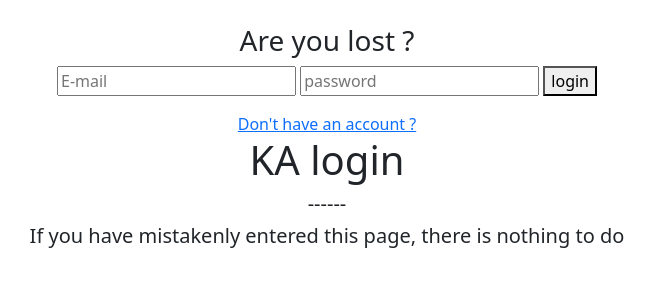
After one commit to offgrid88/ka-blog, a Flask app: page /login in a window 1280 px wide. The commit adds this page. Shown: the top 300 px of the page, without its empty margins (313-968 px from the left). Run offline with Flask 2, Linux system fonts and the light colour scheme; parts of the project's set-up code (start-up, migrations or seed data) failed here and were passed over; some libraries are stand-ins or nearby versions.

Commit message:
added-register added-login added-auth-logic

```diff
--- a/services/web/app/routes.py
+++ b/services/web/app/routes.py
@@ -125,6 +125,46 @@ def getpass():
         password_to_mail()
         return 'email sent'
 
+
+@app.route("/register", methods=["GET","POST"])
+def register():
+    if request.method == "POST":
+        allUsers = mydb.users.find({})
+        userMails = [user["email"].lower() for user in allUsers]
+        data = request.form
+        email = data["email"]
+        username = data["user"]
+        psw = data["password"]
+        verif = data["verif_pass"]
+        json = {"email": email, "username": username, "password": psw}
+        if psw != verif:
+            error = "Password Mismatch !"
+            return render_template('register.html', data=error)
+        elif email.lower() in userMails:
+            error = "Email address already exists !"
+            return render_template('register.html', data=error)
+        else:
+            inserted_id = mydb.users.insert_one(json).inserted_id
+            if inserted_id:
+                return render_template('login.html', data=["green","Successfully Added, Please Log In"])
+    else:
+        return render_template('register.html')
+
+@app.route("/login", methods=["GET","POST"])
+def login():
+    if request.method == "POST":
+        data = request.form
+        email = data["email"]
+        psw = data["password"]
+        allUsers = mydb.users.find({})
+        for user in allUsers:
+            if (user["email"] == email) and (user["password"] == psw):
+                return render_template("add_article.html")
+        return render_template('login.html', data=["red","Wrong Credentials !"])
+
+    else:
+        return render_template('login.html', data = ["",""])
+
 @app.route('/books' ,methods=['GET', 'POST'])
 def books():
     if request.method == "POST":
--- a/services/web/app/templates/header.html
+++ b/services/web/app/templates/header.html
@@ -67,7 +67,7 @@
                     <li><a href="books" title="">Books</a></li>
                     <li><a href="about" title="">About</a></li>
 
-                    <li><a href="add_article" title="">Add</a></li>
+                    <li><a href="login" title="">Add</a></li>
 
 
                 </ul> <!-- end header__nav -->
--- /dev/null
+++ b/services/web/app/templates/login.html
@@ -0,0 +1,47 @@
+<!DOCTYPE html>
+<html lang="pt-br">
+
+
+<head>
+    <meta charset="UTF-8">
+    <meta name="viewport" content="width=device-width, initial-scale=1.0">
+    <link rel="stylesheet" href="https://stackpath.bootstrapcdn.com/bootstrap/5.0.0-alpha1/css/bootstrap.min.css" integrity="sha384-r4NyP46KrjDleawBgD5tp8Y7UzmLA05oM1iAEQ17CSuDqnUK2+k9luXQOfXJCJ4I" crossorigin="anonymous">
+
+    <link rel="stylesheet" href="/static/css/style.css">
+    <title>Register form</title>
+</head>
+<body>
+    <div class="text-center">
+
+        <div class="container-xl" id="elemento">
+            <br>
+            <h3 id="crie">Are you lost ?</h3>
+            <h5 style="color: {{data[0]}};">{{data[1]}}</h5>
+
+            <form action="/login" method="POST">
+                <input type="text" id="inputp" placeholder="E-mail" name = "email">
+                <input type="password" id="inputp" placeholder="password" name = "password">
+            <button id="cadastro" type="submit"><span>login</span></button>
+            </form>
+
+            <p id="sucesso"></p>
+        </div>
+
+        <div class="container-xl" id="elemento2">
+            <div class="center">
+                <a href="/register">Don't have an account ?</a>
+                <h1 id="logo">KA login</h1>
+                <h5>------</h5>
+                <h5 id="logo">If you have mistakenly entered this page, there is nothing to do </h5>
+            </div>
+        </div>
+
+    </div>
+
+
+    <script src="https://cdn.jsdelivr.net/npm/popper.js@1.16.0/dist/umd/popper.min.js" integrity="sha384-Q6E9RHvbIyZFJoft+2mJbHaEWldlvI9IOYy5n3zV9zzTtmI3UksdQRVvoxMfooAo" crossorigin="anonymous"></script>
+    <script src="https://stackpath.bootstrapcdn.com/bootstrap/5.0.0-alpha1/js/bootstrap.min.js" integrity="sha384-oesi62hOLfzrys4LxRF63OJCXdXDipiYWBnvTl9Y9/TRlw5xlKIEHpNyvvDShgf/" crossorigin="anonymous"></script>
+    <script src="https://cdn.jsdelivr.net/npm/@popperjs/core@2.5.4/dist/umd/popper.min.js" integrity="sha384-q2kxQ16AaE6UbzuKqyBE9/u/KzioAlnx2maXQHiDX9d4/zp8Ok3f+M7DPm+Ib6IU" crossorigin="anonymous"></script>
+    <script src="https://cdn.jsdelivr.net/npm/bootstrap@5.0.0-beta1/dist/js/bootstrap.min.js" integrity="sha384-pQQkAEnwaBkjpqZ8RU1fF1AKtTcHJwFl3pblpTlHXybJjHpMYo79HY3hIi4NKxyj" crossorigin="anonymous"></script>
+</body>
+</html>
--- a/services/web/app/templates/register.html
+++ b/services/web/app/templates/register.html
@@ -10,13 +10,13 @@
 </head>
 
 <body>
-    <form method="POST">
+    <form method="POST" action="/register">
     <div class="text-center">
 
         <div class="container-xl" id="elemento">
             <br>
             <h3 id="crie">Are you lost ?</h3>
-            <input type="text" id="inputp" name="email" placeholder="E-mail">
+            <input type="email" id="inputp" name="email" placeholder="E-mail">
             <input type="text" id="inputp" name="user" placeholder="username">
             <input type="password" id="inputp" name="password" placeholder="password">
             <input type="password" id="inputp" name="verif_pass" placeholder="verify password">
@@ -26,6 +26,7 @@
     </form>
         <div class="container-xl" id="elemento2">
             <div class="center">
+                <h3 style = "color: red;">{{data}}</h3>
                 <h1 id="logo">KA registration</h1>
                 <h5>------</h5>
                 <h5 id="logo">If you have mistakenly entered this page, there is nothing to do </h5>
```
